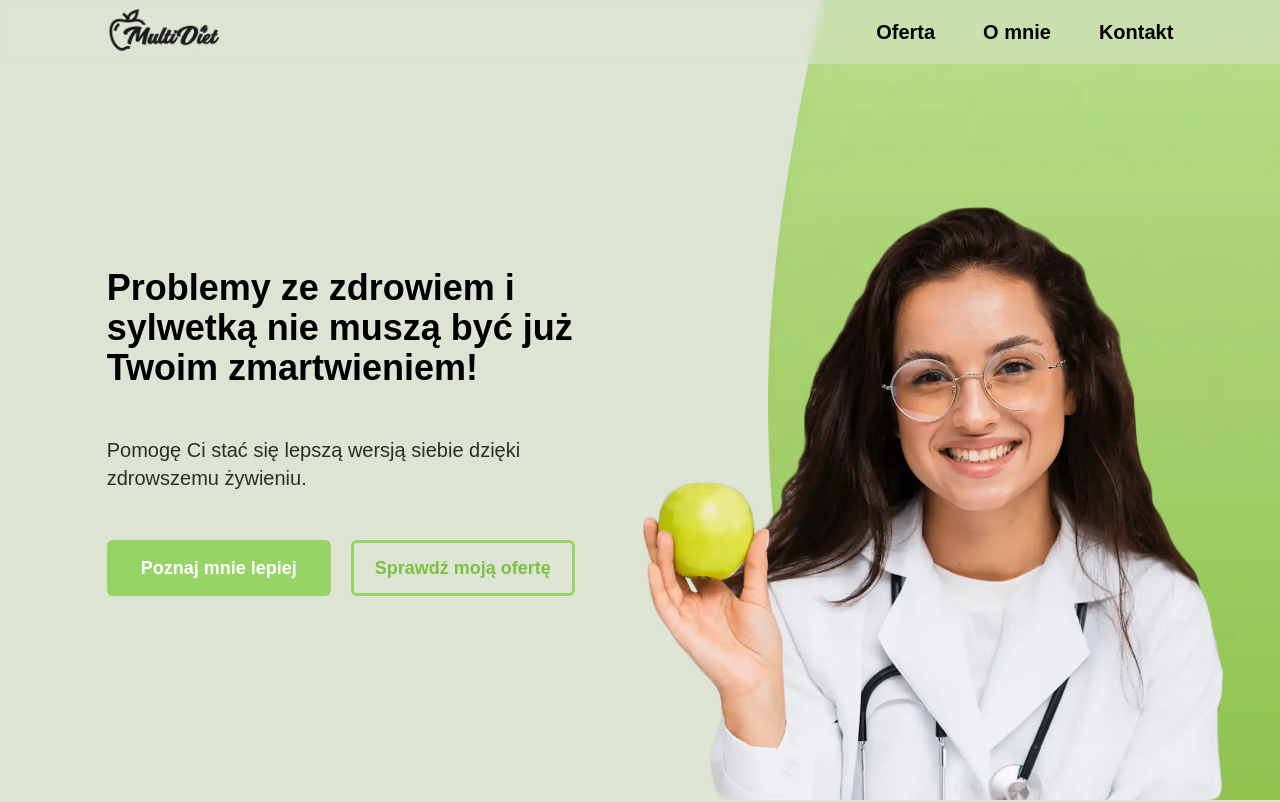
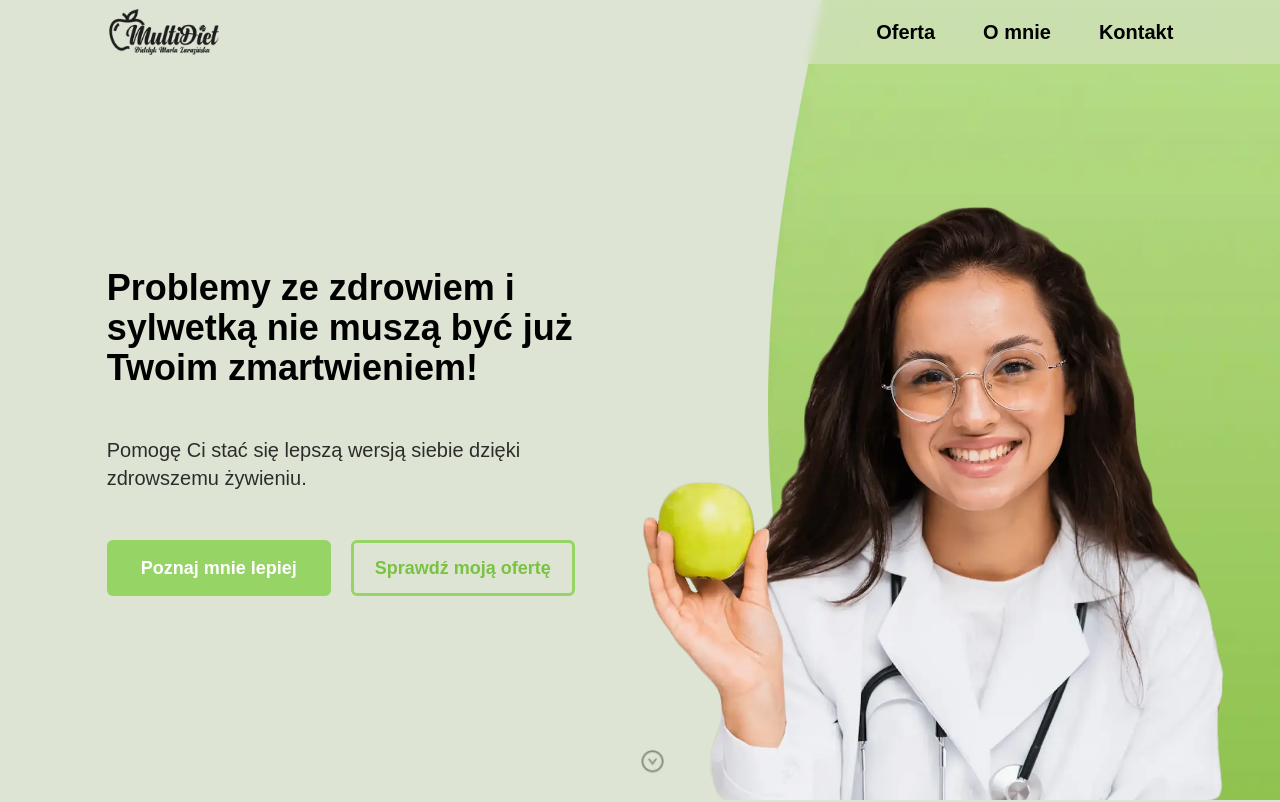
Before and after one commit to mikwis01/dietician, a Next.js app: page / in a window 1280 px wide. Shown: the top 802 px of the page. Built offline with nearby package versions, Linux system fonts and the light colour scheme.

Commit message:
feat: change logo and add bouncy arrow

```diff
--- a/src/components/Templates/Landing/Landing.tsx
+++ b/src/components/Templates/Landing/Landing.tsx
@@ -7,6 +7,7 @@ import Link from "next/link"
 import { motion, useAnimation, useInView } from "framer-motion"
 import { useEffect, useRef } from "react"
 import { slideFromBottomVariantsMinimal } from "@/utils/motion"
+import ScrollDown from "@/assets/ScrollDown.png"
 
 export const Landing = () => {
   const ref = useRef(null)
@@ -76,6 +77,13 @@ export const Landing = () => {
         </section>
         <div className="hidden absolute lg:block w-1/2 h-full desktopHeight:h-[1080px] desktopHeightLarge:h-[1200px] right-0 top-0">
           <Image
+            src={ScrollDown}
+            alt="Zescrolluj niżej"
+            width={25}
+            height={25}
+            className="absolute bottom-5 left-0 animate-bounce z-40"
+          />
+          <Image
             src={DesktopBackground}
             alt="Tło - Marta Zarazińska Dietetyk"
             width={700}
--- a/src/styles/globals.css
+++ b/src/styles/globals.css
@@ -2,7 +2,7 @@
 @tailwind components;
 @tailwind utilities;
 
-@import url("https://fonts.googleapis.com/css2?family=Montserrat:wght@400;700;900&display=swap");
+@import url("https://fonts.googleapis.com/css2?family=Montserrat:wght@400;600;700;900&display=swap");
 
 *,
 html {
```
Also changed, not shown: src/assets/MultiDiet.webp, src/assets/ScrollDown.png (added).
